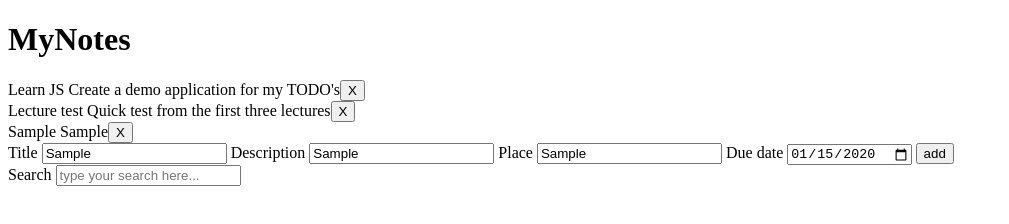
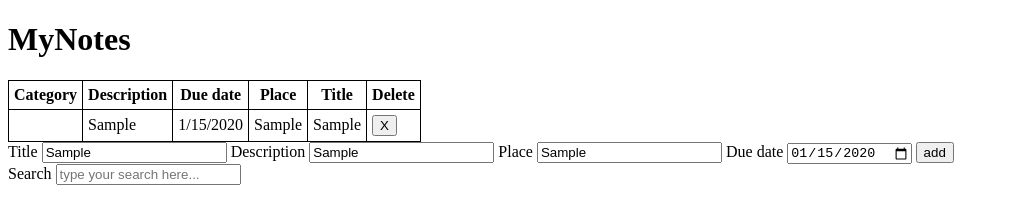
Before and after one commit to peetery/MyTodoApp, a plain HTML site: page index.html in a window 1280 px wide. Both pictures are taken after typing "Sample", "Sample", "Sample", "2020-01-15" into the empty fields and a click on the button "add". Shown: the whole page, without its empty margins (0-1009 px from the left). Drawn offline with Linux system fonts and the light colour scheme; no server answers.

Commit message:
Added jsonbin.io integration(step 4) and changed data presentation(table - step 5 - almost without css).

```diff
--- a/scripts.js
+++ b/scripts.js
@@ -1,6 +1,13 @@
 "use strict"
+
+// constant variables for jsonbin.io API
+const JSONBIN_API_KEY = "$2a$10$6uZAiEbuqTFIYJ4dQz9QKezztkfgKeTe0s95wGX34AnY/sPV3xNyW";
+const JSONBIN_BIN_ID = "670d5312ad19ca34f8b86a71";
+
 let todoList = []; //declares a new array for Your todo list
 
+
+// loads todolist from local browser cache - not used anymore(data is loaded from jsonbin.io)
 let initList = function() {
 
     //reading list values from browser cache(if any of them exists)
@@ -28,9 +35,67 @@ let initList = function() {
     }
 }
 
-initList();
+//initList();
 
+
+
+// jsonbinio API - getting data from external api
+
+let req = new XMLHttpRequest();
+
+req.onreadystatechange = () => {
+  if (req.readyState == XMLHttpRequest.DONE) {
+    let resp = req.responseText;
+
+    if (resp != null) {
+
+        // parsing data - getting record value, which are all todoList items in JSON format
+        let loadedTodos = JSON.parse(resp).record;
+
+        // iterating on every item and creating toDoList from received data
+        for (let t in loadedTodos) {
+            console.log(loadedTodos[t]);
+            todoList.push(loadedTodos[t]);
+        }
+    }
+  }
+};
+
+
+// Connection initialization, keys specification(jsonbin.io API)
+req.open("GET", "https://api.jsonbin.io/v3/b/".concat(JSONBIN_BIN_ID), true);
+req.setRequestHeader("X-Master-Key", JSONBIN_API_KEY);
+req.send();
+
+
+
+// jsonbinio API - updating data on external data source
+let updateJSONBin = function() {
+    let req = new XMLHttpRequest();
+
+    req.onreadystatechange = () => {
+        if (req.readyState == XMLHttpRequest.DONE) {
+            console.log(req.responseText);
+        }
+    };
+
+    // PUT request - updates data on remote data source(jsonbinio)
+    // ALL DATA WILL BE OVERWRITTEN DURING THIS OPERATION, SO ALL ITEMS FROM TODOLIST WILL BE SEND TO THE JSONBINIO
+    req.open("PUT", "https://api.jsonbin.io/v3/b/".concat(JSONBIN_BIN_ID), true);
+    req.setRequestHeader("Content-Type", "application/json");
+    req.setRequestHeader("X-Master-Key", JSONBIN_API_KEY);
+
+
+    console.log(JSON.stringify(todoList));
+
+    //converting todoList to JSON and sending it to remote data source
+    req.send(JSON.stringify(todoList));
+}
+
+
+// update toDoList
 let updateTodoList = function() {
+    if (todoList != null) {
         let todoListDiv =
             document.getElementById("todoListView");
 
@@ -43,13 +108,34 @@ let updateTodoList = function() {
 
         let filterInput = document.getElementById("inputSearch");
 
+        let newTable = document.createElement("table");
+
+        let colmunNumber = Object.values(todoList[0]).length;
+        let deleteColumn = 1;
+
+        // table headers
+        let header = document.createElement("tr");
+        let titleValues = ["Category", "Description", "Due date", "Place", "Title", "Delete"];
+
+        for (let column = 0; column < colmunNumber + deleteColumn; column++) {
+            let currTh = document.createElement("th");
+            let currText = document.createTextNode(titleValues[column]);
+            currTh.appendChild(currText);
+            header.appendChild(currTh);
+        }
+
+        newTable.appendChild(header)
 
         for (let todo in todoList) {
 
             // filtering user input using search text field
+            // textfield empty - show all items
+            // when user starts typing letters, filters will apply and output will become filtered
+
+            let currTodoItem = todoList[todo];
             if ((filterInput.value == "")
-            || (todoList[todo].title.includes(filterInput.value))
-            || (todoList[todo].description.includes(filterInput.value)))
+                || (currTodoItem.title.includes(filterInput.value))
+                || (currTodoItem.description.includes(filterInput.value)))
                 {
                     let newDeleteButton = document.createElement("input");
                     newDeleteButton.type = "button";
@@ -59,23 +145,41 @@ let updateTodoList = function() {
                             deleteTodo(todo);
                         }
                     )
-                let newElement = document.createElement("div");
-                let newContent = document.createTextNode(
-                    todoList[todo].title + " " + todoList[todo].description);
-                newElement.appendChild(newContent);
-                newElement.appendChild(newDeleteButton);
-                todoListDiv.appendChild(newElement);
+                    // row
+                    let trElement = document.createElement("tr");
+                    let textValues = [currTodoItem.category, currTodoItem.description, new Date(currTodoItem.dueDate).toLocaleDateString("en-US"), currTodoItem.place, currTodoItem.title]
+
+                    // columns - adding 5 columns from todoList
+
+                    for (let column = 0; column < colmunNumber; column++) {
+                        let currTd = document.createElement("td");
+                        let currText = document.createTextNode(textValues[column]);
+                        currTd.appendChild(currText);
+                        trElement.appendChild(currTd);
                     }
+
+                    // Adding last column with delete button
+                    trElement.appendChild(document.createElement("td")).appendChild(newDeleteButton);
+
+                    //adding row to the table
+                    newTable.appendChild(trElement);
+
+            }
+        }
+        //adding final table to the div
+        todoListDiv.appendChild(newTable);
     }
 }
 
 
+// deleteTodo function - deletes specified item from toDoList and updates remote jsonbin data source
 let deleteTodo = function(index) {
     todoList.splice(index, 1);
+    updateJSONBin();
 }
 
 
-
+// function for adding item to todoList - adds item locally and updates item on remote data source(jsonbin)
 let addTodo = function () {
     let inputTitle = document.getElementById("inputTitle");
     let inputDesc = document.getElementById("inputDesc");
@@ -95,11 +199,16 @@ let addTodo = function () {
         dueDate: newDate
     };
 
+    //updating local toDoList
     todoList.push(newTodo);
 
-    // adding todolist to browser cache
+    // updating remote jsonbinio data
+    updateJSONBin();
+
+    // adding todolist to browser cache - not used anymore
     window.localStorage.setItem("todos", JSON.stringify(todoList));
 
 }
 
+// updating list every one second
 setInterval(updateTodoList, 1000);
--- a/theme.css
+++ b/theme.css
@@ -0,0 +1,8 @@
+table, td, th {
+    border: 1px solid black;
+    border-collapse: collapse;
+}
+
+td, th {
+    padding: 5px;
+}
```
Also changed, not shown: 1 other file. Lines whose indentation alone changed are shown as unchanged.
